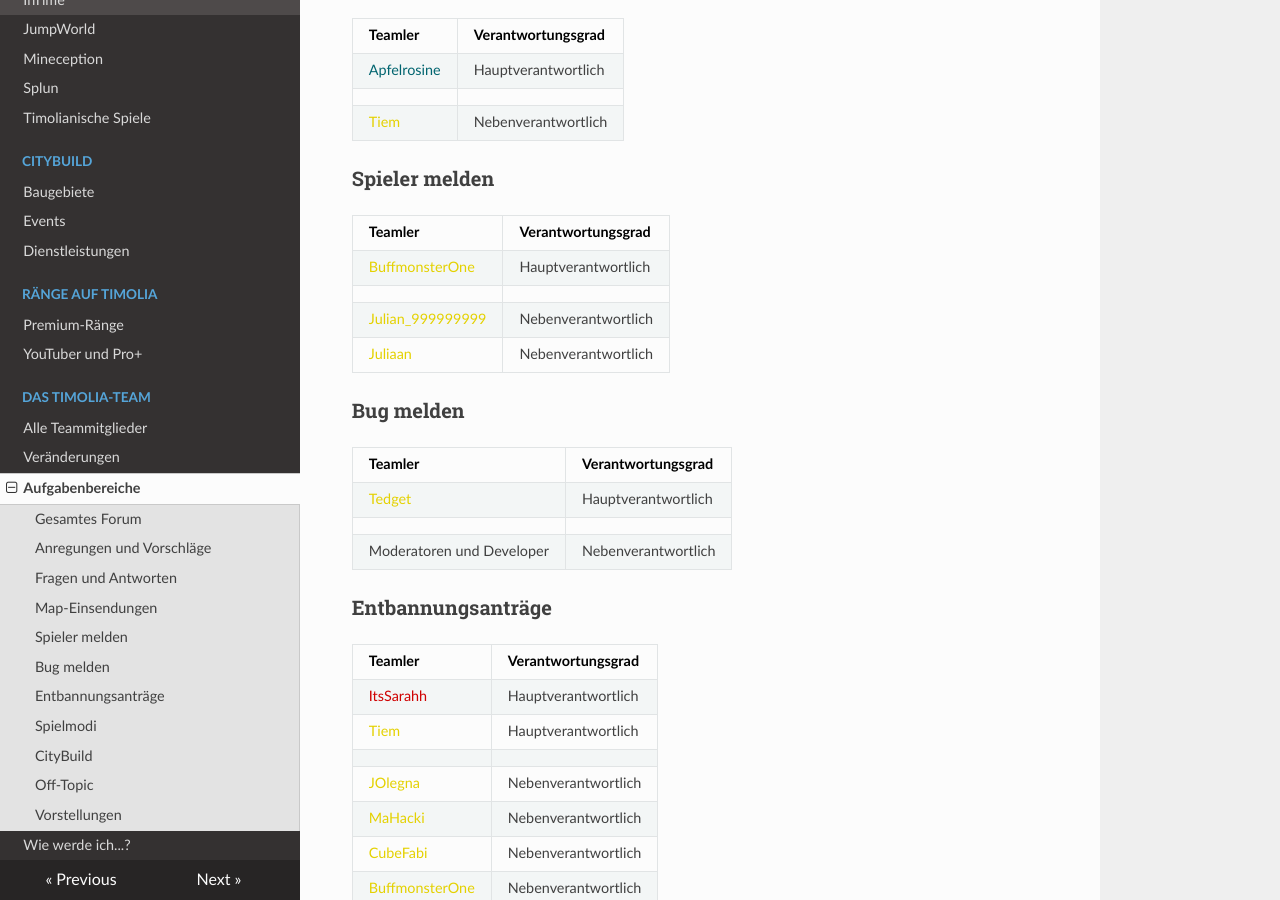
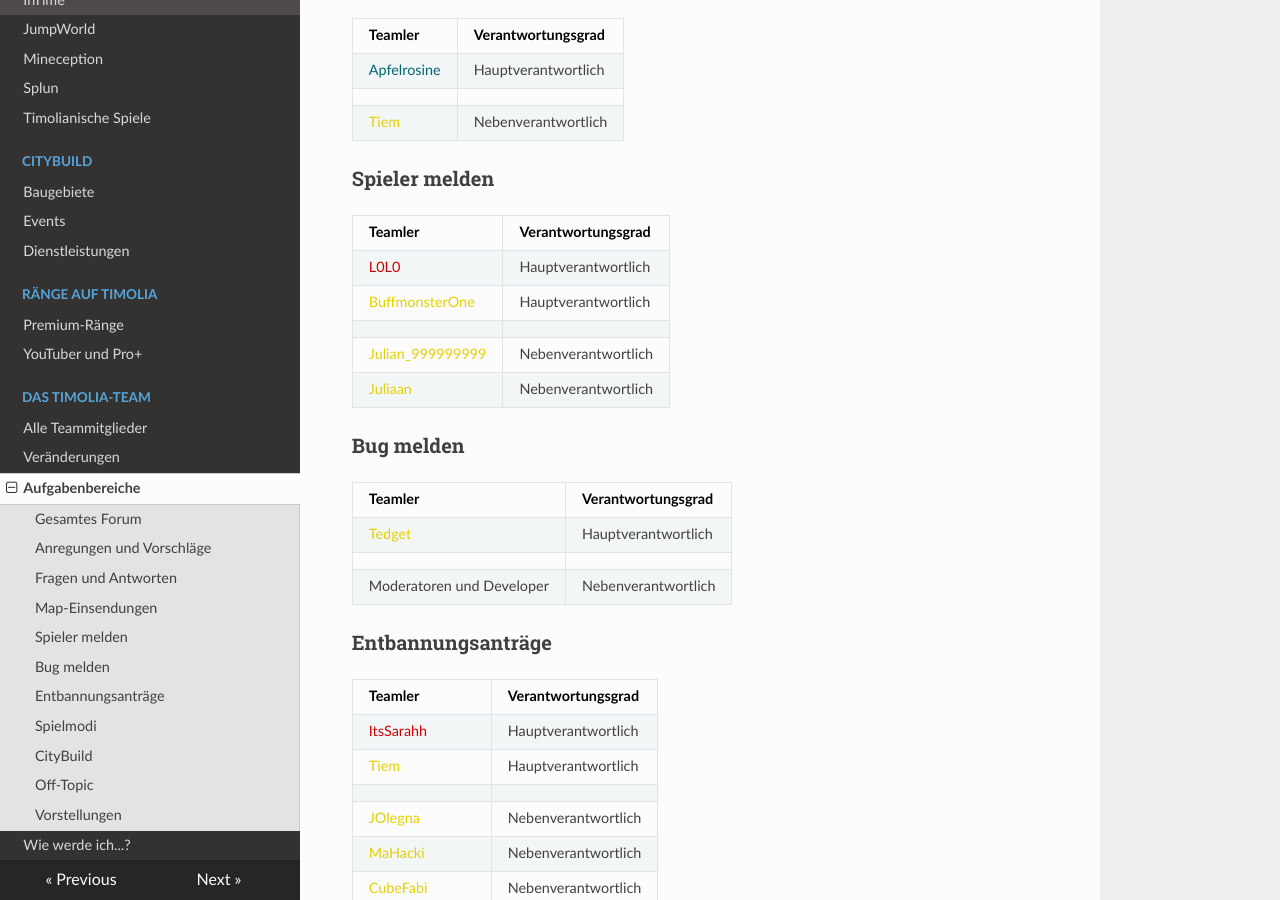
Before and after one commit to TimoliaDE/HowTo, an MkDocs documentation site: the page built from docs/team/responsibilities.md, in a window 1280 px wide and 900 px high, scrolled down 901 px. Built offline with MkDocs 1.6.1, drawn with Linux system fonts in a browser that asks for light colours; nearby versions of some CDN libraries; old or Windows-style settings are respelled for this version of MkDocs.

Commit message:
lolo 2. HV Spieler melden

```diff
--- a/docs/team/responsibilities.md
+++ b/docs/team/responsibilities.md
@@ -35,6 +35,7 @@ Hier werden die verschiendenen Aufgabenbereiche der Timolia Teamler aufgelistet.
 ###<strong>Spieler melden</strong>
 | Teamler | Verantwortungsgrad |
 | ------ | ------ |
+|<span style="color:#CF0101">L0L0</span> | Hauptverantwortlich |
 |<span style="color:#E4D100">BuffmonsterOne</span> | Hauptverantwortlich |
 | | |
 |<span style="color:#E4D100">Julian_999999999</span> | Nebenverantwortlich |
```
